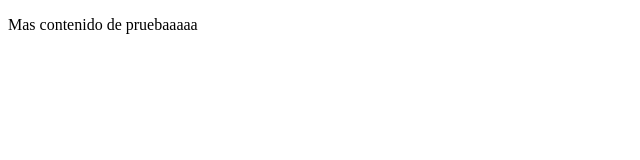
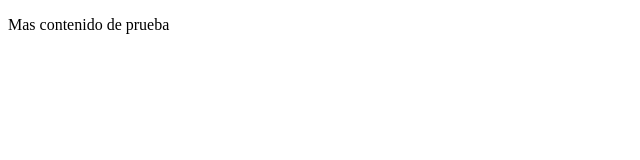
Before and after one commit to joelBrionesSW/ConfleisX01.github.io, a plain HTML site: page web/index.html in a window 1280 px wide. Shown: the full height of the page, 0-640 px from the left. Drawn offline with Linux system fonts and the light colour scheme.

Commit message:
Se actualizo el index

```diff
--- a/web/index.html
+++ b/web/index.html
@@ -7,7 +7,7 @@
 </head>
 <body>
     <div class="container-fluid">
-        <p>Mas contenido de pruebaaaaa</p>
+        <p>Mas contenido de prueba</p>
     </div>
 </body>
 </html>
```
